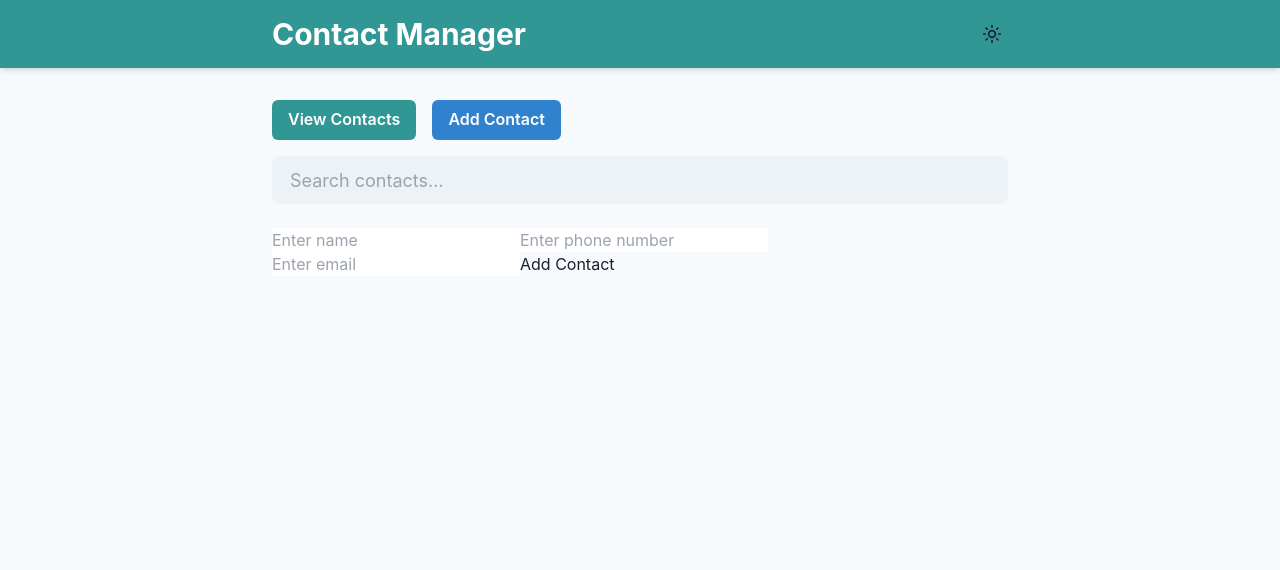
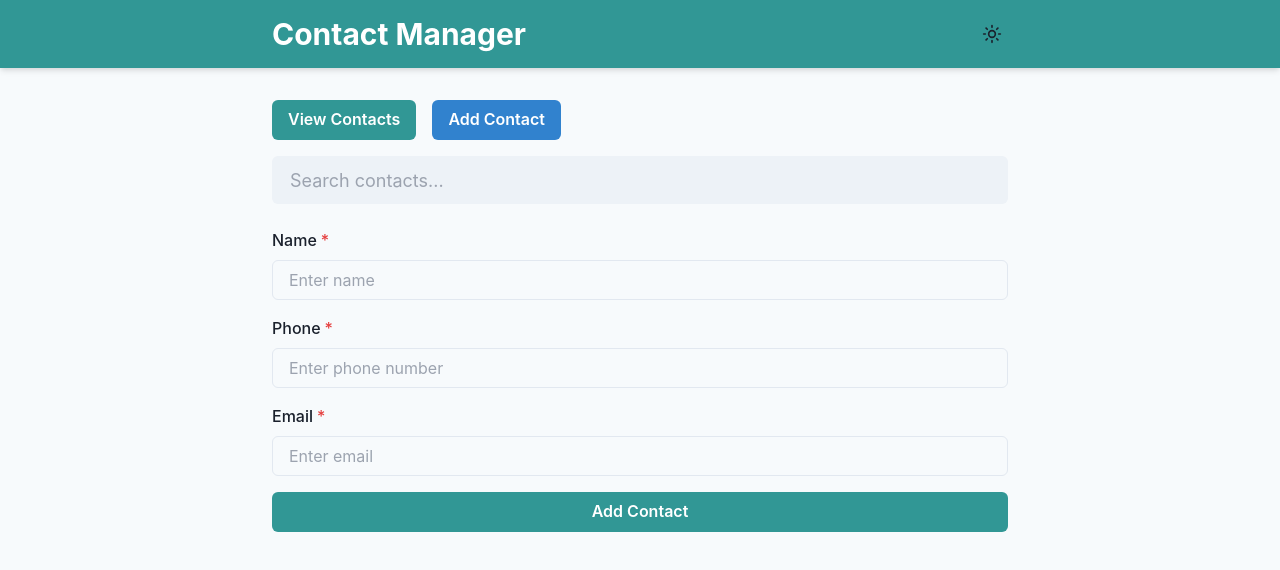
Before and after one commit to Bahaa65/contact-project, a React (Vite) app: page /add in a window 1280 px wide. Shown: the top 570 px of the page. Built offline with nearby package versions, Linux system fonts and the light colour scheme.

Commit message:
feat: Refactor ContactForm to use Chakra UI and improve validation

```diff
--- a/src/components/ContactForm.tsx
+++ b/src/components/ContactForm.tsx
@@ -1,81 +1,143 @@
-import React, { useState } from 'react';
+import React, { useState, useEffect } from 'react';
+import { useNavigate, useParams } from 'react-router-dom';
+import {
+  Box,
+  Button,
+  FormControl,
+  FormLabel,
+  Input,
+  VStack,
+  useToast,
+} from '@chakra-ui/react';
+
+type Contact = {
+  id?: string;
+  name: string;
+  phone: string;
+  email: string;
+};
 
 type ContactFormProps = {
-  setContacts: React.Dispatch<React.SetStateAction<any[]>>;
+  onSubmit: (contact: Contact) => void;
+  buttonText: string;
+  initialData?: Contact;
+  contacts?: Contact[];
 };
 
-const ContactForm: React.FC<ContactFormProps> = ({ setContacts }) => {
-  const [name, setName] = useState('');
-  const [phone, setPhone] = useState('');
-  const [email, setEmail] = useState('');
-  const [error, setError] = useState<string>('');
+const ContactForm: React.FC<ContactFormProps> = ({ onSubmit, buttonText, contacts }) => {
+  const { id } = useParams();
+  const navigate = useNavigate();
+  const toast = useToast();
+
+  const initialContact = contacts?.find(contact => contact.id === id);
+
+  const [name, setName] = useState(initialContact?.name || '');
+  const [phone, setPhone] = useState(initialContact?.phone || '');
+  const [email, setEmail] = useState(initialContact?.email || '');
+
+  useEffect(() => {
+    if (initialContact) {
+      setName(initialContact.name);
+      setPhone(initialContact.phone);
+      setEmail(initialContact.email);
+    }
+  }, [initialContact]);
+
+  const handlePhoneChange = (e: React.ChangeEvent<HTMLInputElement>) => {
+    // Allow only numbers
+    const value = e.target.value;
+    if (/^[\d]*$/.test(value)) {
+      setPhone(value);
+    }
+  };
+
+  const handleEmailChange = (e: React.ChangeEvent<HTMLInputElement>) => {
+    const value = e.target.value;
+    setEmail(value);
+  };
 
   const handleSubmit = (e: React.FormEvent) => {
     e.preventDefault();
-
-    // Validate fields
-    if (!name || !phone || !email) {
-      setError('All fields are required');
+    if (!/^\d+$/.test(phone)) {
+      toast({
+        title: "Invalid phone number",
+        description: "Please enter a valid phone number.",
+        status: "error",
+        duration: 2000,
+        isClosable: true,
+      });
       return;
     }
 
-    // Validate name (should only contain letters)
-    if (/[\d]/.test(name)) {
-      setError('Name should contain only letters');
+    if (!/^[a-zA-Z0-9._%+-]+@[a-zA-Z0-9.-]+\.[a-zA-Z]{2,}$/.test(email)) {
+      toast({
+        title: "Invalid email address",
+        description: "Please enter a valid email address.",
+        status: "error",
+        duration: 2000,
+        isClosable: true,
+      });
       return;
     }
 
-    // Validate phone (should only contain numbers)
-    if (!/^\d+$/.test(phone)) {
-      setError('Phone number should contain only numbers');
-      return;
-    }
-
-    // Validate email format
-    const emailPattern = /^[a-zA-Z0-9._-]+@[a-zA-Z0-9.-]+\.[a-zA-Z]{2,6}$/;
-    if (!emailPattern.test(email)) {
-      setError('Please enter a valid email address');
-      return;
-    }
-
-    // Add contact if all validations pass
-    setContacts((prevContacts) => [
-      ...prevContacts,
-      { name, phone, email },
-    ]);
-
-    // Reset fields after adding contact
-    setName('');
-    setPhone('');
-    setEmail('');
-    setError('');
+    onSubmit({
+      id: id || undefined,
+      name,
+      phone,
+      email,
+    });
+    toast({
+      title: id ? "Contact updated" : "Contact added",
+      status: "success",
+      duration: 2000,
+      isClosable: true,
+    });
+    navigate('/');
   };
 
   return (
-    <div>
-      <form onSubmit={handleSubmit}>
-        <input
-          type="text"
-          placeholder="Enter name"
+    <Box as="form" onSubmit={handleSubmit}>
+      <VStack spacing={4}>
+        <FormControl isRequired>
+          <FormLabel htmlFor="name">Name</FormLabel>
+          <Input
+            id="name"
+            name="name"
             value={name}
             onChange={(e) => setName(e.target.value)}
+            placeholder="Enter name"
           />
-        <input
-          type="text"
+        </FormControl>
+
+        <FormControl isRequired>
+          <FormLabel htmlFor="phone">Phone</FormLabel>
+          <Input
+            id="phone"
+            name="phone"
+            value={phone}
+            onChange={handlePhoneChange}
             placeholder="Enter phone number"
-          value={phone}
-          onChange={(e) => setPhone(e.target.value)}
+            type="tel"
           />
-        <input
+        </FormControl>
+
+        <FormControl isRequired>
+          <FormLabel htmlFor="email">Email</FormLabel>
+          <Input
+            id="email"
+            name="email"
+            value={email}
+            onChange={handleEmailChange}
+            placeholder="Enter email"
             type="email"
-          placeholder="Enter email"
-          value={email}
-          onChange={(e) => setEmail(e.target.value)}
           />
-        {error && <p style={{ color: 'red' }}>{error}</p>}
-        <button type="submit">Add Contact</button>
-      </form>
-    </div>
+        </FormControl>
+
+        <Button type="submit" colorScheme="teal" width="full">
+          {buttonText}
+        </Button>
+      </VStack>
+    </Box>
   );
 };
 
```
Lines whose indentation alone changed are shown as unchanged.
